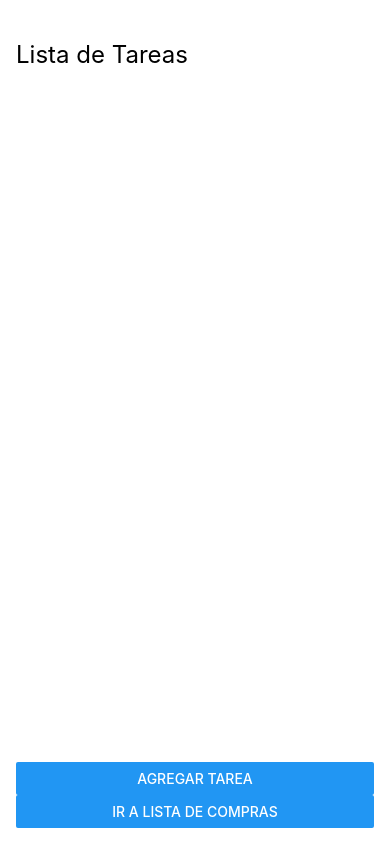
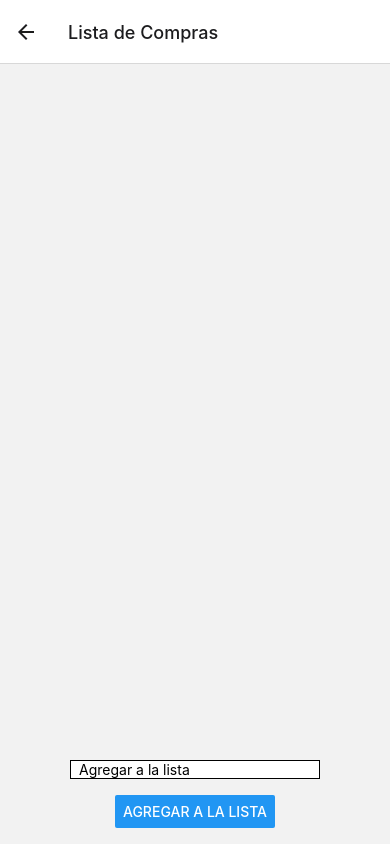
Before and after one commit to mmkippes/dda, a React Native app: screen /ShoppingList in a window 390 px wide. Built offline with nearby package versions, Linux system fonts and the light colour scheme.

Commit message:
deasafio clase 9 navegacion y header

```diff
--- a/App.js
+++ b/App.js
@@ -1,28 +1,10 @@
-// App.js
-import React, { useState } from 'react';
-import { View } from 'react-native';
-import TaskList from './src/components/TaskList';
-import ShoppingList from './src/components/ShoppingList';
+import React from 'react';
+import MainNavigator from './src/navigation/MainNavigator';
 
 const App = () => {
-  const [currentScreen, setCurrentScreen] = useState('TaskList');
-
-  const switchScreen = (screen) => {
-    setCurrentScreen(screen);
-  };
-
-  const renderScreen = () => {
-    switch (currentScreen) {
-      case 'TaskList':
-        return <TaskList switchScreen={switchScreen} />;
-      case 'ShoppingList':
-        return <ShoppingList switchScreen={switchScreen} />;
-      default:
-        return null;
-    }
-  };
-
-  return <View style={{ flex: 1 }}>{renderScreen()}</View>;
+  return (
+    <MainNavigator />
+  );
 };
 
 export default App;
--- a/package.json
+++ b/package.json
@@ -9,10 +9,14 @@
     "web": "expo start --web"
   },
   "dependencies": {
+    "@react-navigation/native": "^6.1.10",
+    "@react-navigation/native-stack": "^6.9.18",
     "expo": "~50.0.3",
     "expo-status-bar": "~1.11.1",
     "react": "18.2.0",
-    "react-native": "0.73.2"
+    "react-native": "0.73.2",
+    "react-native-safe-area-context": "^4.8.2",
+    "react-native-screens": "~3.29.0"
   },
   "devDependencies": {
     "@babel/core": "^7.20.0"
--- /dev/null
+++ b/src/navigation/MainNavigator.js
@@ -0,0 +1,34 @@
+import React from 'react';
+import { NavigationContainer } from '@react-navigation/native';
+import { createNativeStackNavigator } from '@react-navigation/native-stack';
+import { enableScreens } from 'react-native-screens';
+import { SafeAreaProvider } from 'react-native-safe-area-context';
+import TaskList from '../screens/TaskList';
+import ShoppingList from '../screens/ShoppingList';
+
+enableScreens();
+
+const Stack = createNativeStackNavigator();
+
+const MainNavigator = () => {
+    return (
+        <SafeAreaProvider>
+            <NavigationContainer>
+                <Stack.Navigator initialRouteName="TaskList">
+                    <Stack.Screen
+                        name="TaskList"
+                        component={TaskList}
+                        options={{ title: 'Lista de Tareas' }}
+                    />
+                    <Stack.Screen
+                        name="ShoppingList"
+                        component={ShoppingList}
+                        options={{ title: 'Lista de Compras' }}
+                    />
+                </Stack.Navigator>
+            </NavigationContainer>
+        </SafeAreaProvider>
+    );
+};
+
+export default MainNavigator;
--- a/src/components/ShoppingList.js
+++ b/src/screens/ShoppingList.js
@@ -1,7 +1,7 @@
 import React, { useState } from 'react';
 import { View, Text, Button, FlatList, StyleSheet, TextInput } from 'react-native';
 
-const ShoppingList = ({ switchScreen }) => {
+const ShoppingList = () => {
     const [items, setItems] = useState([]);
     const [newItem, setNewItem] = useState('');
 
@@ -14,7 +14,6 @@ const ShoppingList = ({ switchScreen }) => {
 
     return (
         <View style={styles.container}>
-            <Text style={styles.heading}>Lista de Compras</Text>
             <FlatList
                 data={items}
                 keyExtractor={(item, index) => index.toString()}
@@ -27,7 +26,6 @@ const ShoppingList = ({ switchScreen }) => {
                 onChangeText={(text) => setNewItem(text)}
             />
             <Button title="Agregar a la Lista" onPress={addItemToList} />
-            <Button title="Volver a la Lista de Tareas" onPress={() => switchScreen('TaskList')} />
         </View>
     );
 };
@@ -38,10 +36,6 @@ const styles = StyleSheet.create({
         justifyContent: 'center',
         alignItems: 'center',
         padding: 16,
-    },
-    heading: {
-        fontSize: 24,
-        marginBottom: 16,
     },
     listItem: {
         fontSize: 16,
--- a/src/components/TaskList.js
+++ b/src/screens/TaskList.js
@@ -1,8 +1,8 @@
 import React, { useState } from 'react';
 import { View, Text, Button, StyleSheet, ScrollView } from 'react-native';
-import TaskModal from './TaskModal';
+import TaskModal from '../components/TaskModal';
 
-const TaskList = ({ switchScreen }) => {
+const TaskList = ({ navigation }) => {
     const [tasks, setTasks] = useState([]);
     const [modalVisible, setModalVisible] = useState(false);
 
@@ -19,7 +19,6 @@ const TaskList = ({ switchScreen }) => {
 
     return (
         <View style={styles.container}>
-            <Text style={styles.heading}>Lista de Tareas</Text>
             <ScrollView style={styles.taskList}>
                 {tasks.map((task, index) => (
                     <View style={styles.taskContainer} key={index}>
@@ -35,7 +34,7 @@ const TaskList = ({ switchScreen }) => {
             </ScrollView>
             <Button title="Agregar Tarea" onPress={() => setModalVisible(true)} />
             <TaskModal visible={modalVisible} onClose={() => setModalVisible(false)} onAdd={addTask} />
-            <Button title="Ir a Lista de Compras" onPress={() => switchScreen('ShoppingList')} />
+            <Button title="Ir a Lista de Compras" onPress={() => navigation.navigate('ShoppingList')} />
         </View>
     );
 };
@@ -45,10 +44,6 @@ const styles = StyleSheet.create({
         flex: 1,
         padding: 16,
         paddingTop: 40,
-    },
-    heading: {
-        fontSize: 24,
-        marginBottom: 16,
     },
     taskContainer: {
         borderWidth: 1,
```
Also changed, not shown: 1 other file (tests, documents, lock files or other folders).
